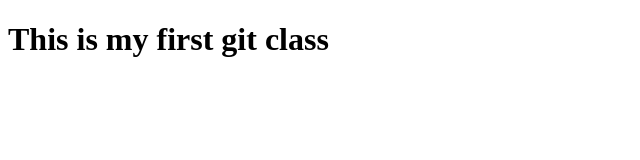
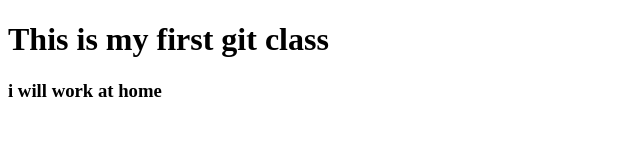
Before and after one commit to alihuzaifa/thank-bro, a plain HTML site: page index.html in a window 1280 px wide. Shown: the whole page, without its empty margins (0-640 px from the left). Drawn offline with Linux system fonts and the light colour scheme.

Commit message:
i added one line

```diff
--- a/index.html
+++ b/index.html
@@ -8,5 +8,7 @@
 </head>
 <body>
     <h1>This is my first git class</h1>
+    <h3>i will work at home</h3>
+
 </body>
 </html>
```
